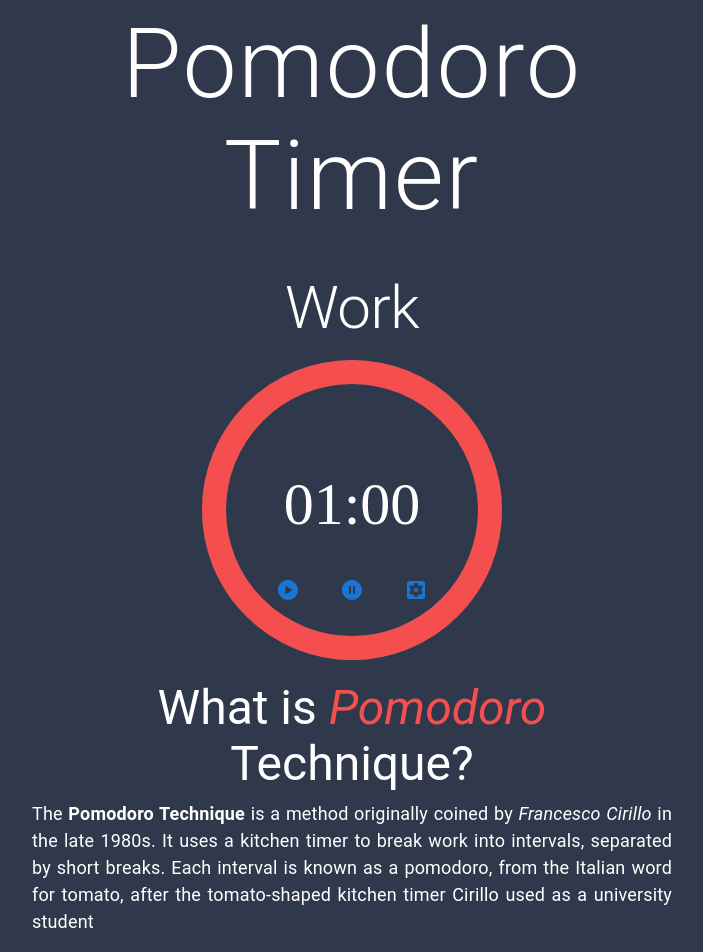
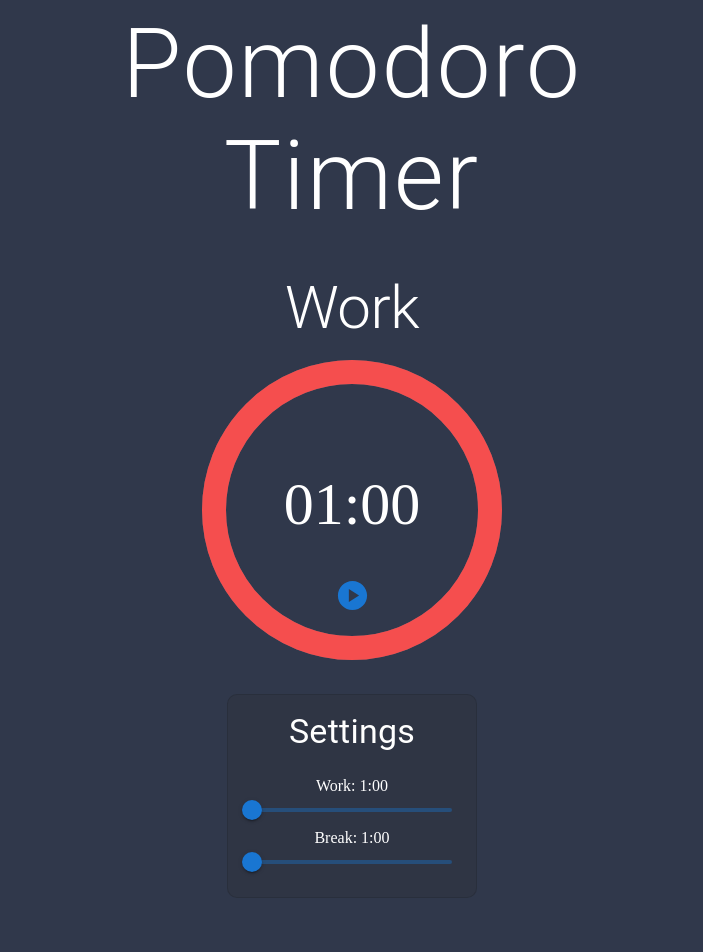
Before and after one commit to NacomiTagiera/Zustand-Pomodoro, a React (Create React App) app in the folder pomodoro-timer/: page / in a window 1280 px wide. Shown: the top 952 px of the page, without its empty margins (288-991 px from the left). Built offline with nearby package versions, Linux system fonts and the light colour scheme.

Commit message:
Improvements in Settings, deleted unnecessary comments, cosmetic changes

```diff
--- a/pomodoro-timer/public/index.html
+++ b/pomodoro-timer/public/index.html
@@ -8,36 +8,12 @@
   <meta name="theme-color" content="#000000" />
   <meta name="description" content="React.js Pomodoro Timer" />
   <link rel="apple-touch-icon" href="%PUBLIC_URL%/logo192.png" />
-  <!--
-      manifest.json provides metadata used when your web app is installed on a
-      user's mobile device or desktop. See https://developers.google.com/web/fundamentals/web-app-manifest/
-    -->
   <link rel="manifest" href="%PUBLIC_URL%/manifest.json" />
-  <!--
-      Notice the use of %PUBLIC_URL% in the tags above.
-      It will be replaced with the URL of the `public` folder during the build.
-      Only files inside the `public` folder can be referenced from the HTML.
-
-      Unlike "/favicon.ico" or "favicon.ico", "%PUBLIC_URL%/favicon.ico" will
-      work correctly both with client-side routing and a non-root public URL.
-      Learn how to configure a non-root public URL by running `npm run build`.
-    -->
   <title>Pomodoro Timer</title>
 </head>
 
 <body>
-  <noscript>You need to enable JavaScript to run this app.</noscript>
   <div id="root"></div>
-  <!--
-      This HTML file is a template.
-      If you open it directly in the browser, you will see an empty page.
-
-      You can add webfonts, meta tags, or analytics to this file.
-      The build step will place the bundled scripts into the <body> tag.
-
-      To begin the development, run `npm start` or `yarn start`.
-      To create a production bundle, use `npm run build` or `yarn build`.
-    -->
 </body>
 
 </html>
--- a/pomodoro-timer/src/App.css
+++ b/pomodoro-timer/src/App.css
@@ -1,3 +1,4 @@
 body {
   background-color: #30384b;
+  color: white;
 }
--- a/pomodoro-timer/src/App.tsx
+++ b/pomodoro-timer/src/App.tsx
@@ -1,11 +1,11 @@
-import PomodoroProvider, { pomodoroContext } from "./PomodoroProvider";
+import PomodoroProvider from "./PomodoroProvider";
 import Timer from "./Timer";
 import Settings from "./Settings";
 import { Box, Typography } from "@mui/material";
 
 import "./App.css";
 
-function App() {
+export default function App() {
   return (
     <Box
       sx={{
@@ -17,7 +17,6 @@ function App() {
         variant="h1"
         component="h1"
         sx={{
-          color: "#fff",
           letterSpacing: "2px",
           pb: 5,
           textAlign: "center",
@@ -29,11 +28,13 @@ function App() {
         <Timer />
         <Settings />
       </PomodoroProvider>
-      <Box sx={{ py: 5 }}>
+      <Box py={5}>
         <Typography
           variant="h3"
           component="h3"
-          sx={{ color: "#fff", pt: 4, pb: 1, textAlign: "center" }}
+          pb={1}
+          pt={4}
+          textAlign="center"
         >
           What is{" "}
           <span style={{ color: "#f54e4e", fontStyle: "italic" }}>
@@ -45,7 +46,6 @@ function App() {
           component="p"
           variant="body1"
           sx={{
-            color: "#fff",
             fontSize: { xs: "16px", md: "18px" },
             textAlign: { xs: "left", md: "justify" },
           }}
@@ -54,11 +54,9 @@ function App() {
           <i> Francesco Cirillo</i> in the late 1980s. It uses a kitchen timer
           to break work into intervals, separated by short breaks. Each interval
           is known as a pomodoro, from the Italian word for tomato, after the
-          tomato-shaped kitchen timer Cirillo used as a university student
+          tomato-shaped kitchen timer Cirillo used as a university student.
         </Typography>
       </Box>
     </Box>
   );
 }
-
-export default App;
--- a/pomodoro-timer/src/PomodoroProvider.tsx
+++ b/pomodoro-timer/src/PomodoroProvider.tsx
@@ -7,8 +7,6 @@ import {
 } from "react";
 
 interface PomodoroContext {
-  showSettings: boolean;
-  setShowSettings: Dispatch<SetStateAction<boolean>>;
   workMinutes: number;
   setWorkMinutes: Dispatch<SetStateAction<number>>;
   breakMinutes: number;
@@ -20,8 +18,6 @@ interface PomodoroProviderProps {
 }
 
 export const pomodoroContext = createContext<PomodoroContext>({
-  showSettings: false,
-  setShowSettings: () => {},
   workMinutes: 1,
   setWorkMinutes: () => {},
   breakMinutes: 1,
@@ -29,15 +25,12 @@ export const pomodoroContext = createContext<PomodoroContext>({
 });
 
 export default function PomodoroProvider({ children }: PomodoroProviderProps) {
-  const [showSettings, setShowSettings] = useState<boolean>(false);
   const [workMinutes, setWorkMinutes] = useState<number>(1);
   const [breakMinutes, setBreakMinutes] = useState<number>(1);
 
   return (
     <pomodoroContext.Provider
       value={{
-        showSettings,
-        setShowSettings,
         workMinutes,
         setWorkMinutes,
         breakMinutes,
--- a/pomodoro-timer/src/Settings.tsx
+++ b/pomodoro-timer/src/Settings.tsx
@@ -1,37 +1,34 @@
-import { useContext, useState } from "react";
-import { Button, Card, Dialog, Slider, Typography } from "@mui/material";
-import CancelIcon from "@mui/icons-material/Cancel";
+import { useContext } from "react";
+import { Card, Slider, Typography } from "@mui/material";
 import { pomodoroContext } from "./PomodoroProvider";
 
 export default function Settings() {
   const settingsInfo = useContext(pomodoroContext);
-
-  const handleCloseSettings = () => {
-    settingsInfo.setShowSettings(false);
-  };
 
   const handleChangeWork = (event: Event, newLength: number | number[]) => {
     settingsInfo.setWorkMinutes(newLength as number);
   };
 
   const handleChangeBreak = (event: Event, newLength: number | number[]) => {
-    settingsInfo.setWorkMinutes(newLength as number);
+    settingsInfo.setBreakMinutes(newLength as number);
   };
 
   return (
-    <Dialog open={settingsInfo.showSettings} onClose={handleCloseSettings}>
     <Card
       variant="outlined"
       sx={{
+        backgroundColor: "#2f3544",
+        borderRadius: "10px",
+        color: "white",
+        mt: "75px",
+        mx: "auto",
         px: 3,
         py: 2,
+        width: "200px",
+        textAlign: "center",
       }}
     >
-        <Typography
-          variant="h4"
-          component="h4"
-          sx={{ pb: 3, textAlign: "center" }}
-        >
+      <Typography variant="h4" component="h4" pb={3}>
         Settings
       </Typography>
       <label>Work: {settingsInfo.workMinutes}:00</label>
@@ -48,31 +45,6 @@ export default function Settings() {
         max={60}
         onChange={handleChangeBreak}
       />
-        <CancelIcon
-          color="action"
-          onClick={handleCloseSettings}
-          sx={{
-            fontSize: 20,
-            position: "absolute",
-            left: 5,
-            top: 5,
-            transition: "0.3s",
-            "&:hover": {
-              cursor: "pointer",
-              opacity: 0.5,
-              transform: "scale(0.95)",
-            },
-          }}
-        />
-        <Button
-          variant="contained"
-          fullWidth
-          sx={{ textTransform: "uppercase" }}
-          onClick={() => handleCloseSettings()}
-        >
-          save
-        </Button>
     </Card>
-    </Dialog>
   );
 }
--- a/pomodoro-timer/src/Timer.tsx
+++ b/pomodoro-timer/src/Timer.tsx
@@ -4,17 +4,15 @@ import { pomodoroContext } from "./PomodoroProvider";
 import { CircularProgressbar, buildStyles } from "react-circular-progressbar";
 import "react-circular-progressbar/dist/styles.css";
 import { Box, Button, Typography } from "@mui/material";
-import {
-  PauseCircle,
-  PlayCircle,
-  SettingsApplications,
-} from "@mui/icons-material";
+import { PauseCircle, PlayCircle } from "@mui/icons-material";
+
+type timerMode = "work" | "break";
 
 export default function Timer() {
   const pomodoroInfo = useContext(pomodoroContext);
 
   const [isPaused, setIsPaused] = useState<boolean>(true);
-  const [mode, setMode] = useState<string>("work");
+  const [mode, setMode] = useState<timerMode>("work");
   const [secondsLeft, setSecondsLeft] = useState<number>(0);
 
   const secondsLeftRef = useRef(secondsLeft);
@@ -73,11 +71,7 @@ export default function Timer() {
   return (
     <Box sx={{ textAlign: "center" }}>
       <div style={{ width: "300px", height: "300px", marginInline: "auto" }}>
-        <Typography
-          variant="h2"
-          component="h2"
-          sx={{ color: "#fff", pb: 2, textAlign: "center" }}
-        >
+        <Typography variant="h2" component="h2" pb={2} textAlign="center">
           {mode === "work" ? "Work" : "Break"}
         </Typography>
         <CircularProgressbar
@@ -86,29 +80,29 @@ export default function Timer() {
           styles={buildStyles({
             pathColor: mode === "work" ? "#f54e4e" : "#4aec8c",
             textColor: "#fff",
-            trailColor: "rgba(255, 255, 255, .2)",
+            trailColor: "rgba(255, 255, 255, 0.2)",
           })}
         />
       </div>
+      {isPaused ? (
         <Button
           onClick={() => {
             setIsPaused(false);
             isPausedRef.current = false;
           }}
         >
-        <PlayCircle />
+          <PlayCircle fontSize="large" />
         </Button>
+      ) : (
         <Button
           onClick={() => {
             setIsPaused(true);
             isPausedRef.current = true;
           }}
         >
-        <PauseCircle />
+          <PauseCircle fontSize="large" />
         </Button>
-      <Button onClick={() => pomodoroInfo.setShowSettings(true)}>
-        <SettingsApplications />
-      </Button>
+      )}
     </Box>
   );
 }
```
Also changed, not shown: 1 other file (tests, documents, lock files or other folders). Lines whose indentation alone changed are shown as unchanged.
